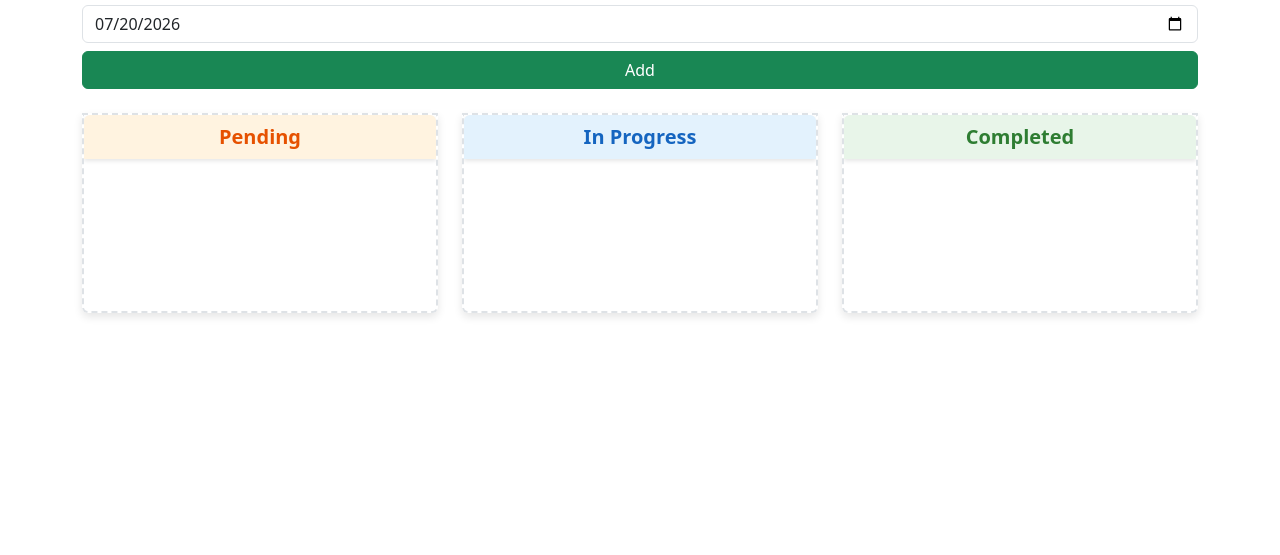
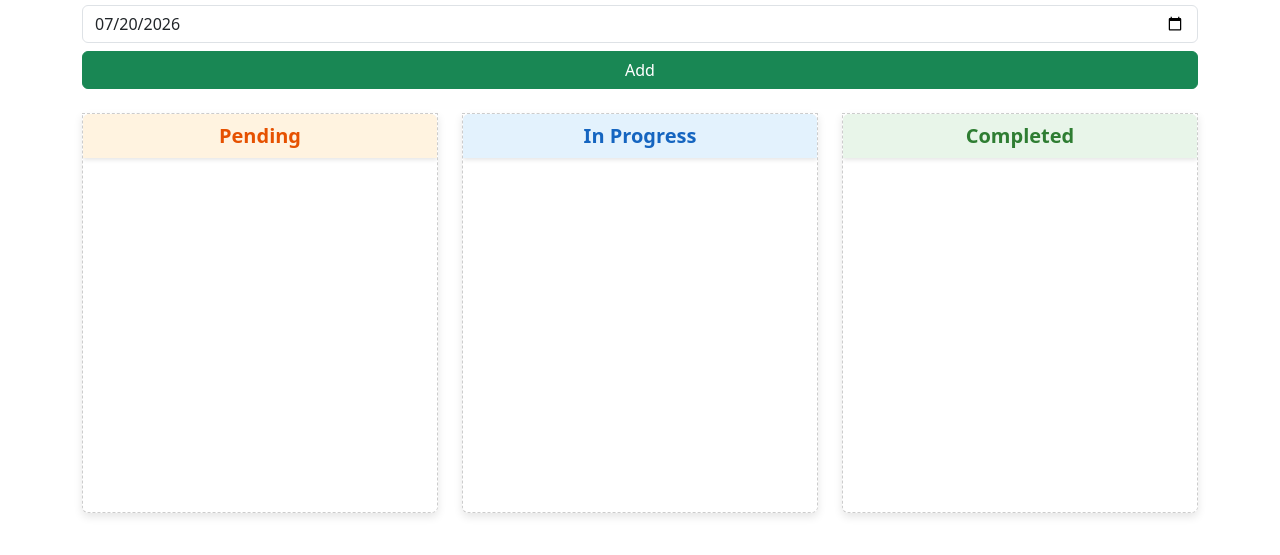
Before and after one commit to jorgemiralles/taskadmin, a website: page index.html in a window 1280 px wide. Shown: the part 137-692 px from the top of the page. Drawn offline with nearby package versions, Linux system fonts and the light colour scheme.

Commit message:
style(kanban): increase column height to 400px

```diff
--- a/style.css
+++ b/style.css
@@ -68,9 +68,9 @@
 }
 
 .kanban-zone {
-  min-height: 200px;
-  height: 200px;
-  border: 2px dashed #dee2e6;
+  min-height: 400px;
+  height: 400px;
+  border: 1px dashed #ccc;
   border-radius: 0 0 6px 6px;
   transition: background-color 0.2s;
   overflow-y: auto;
```
